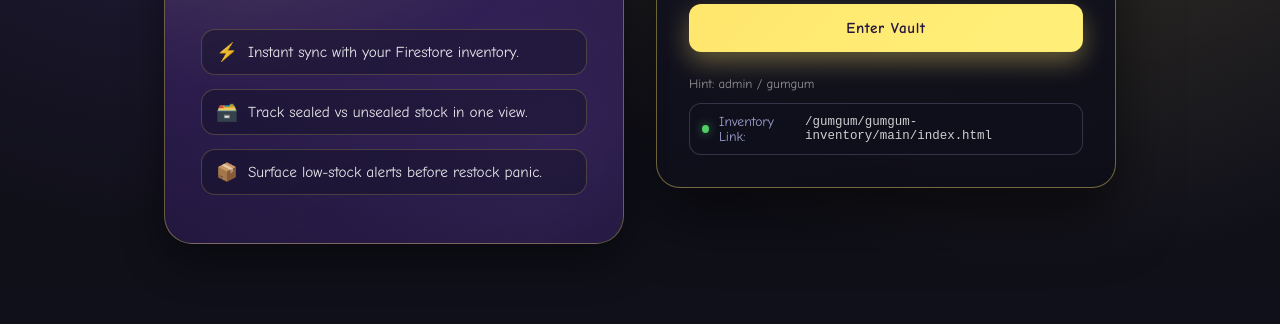
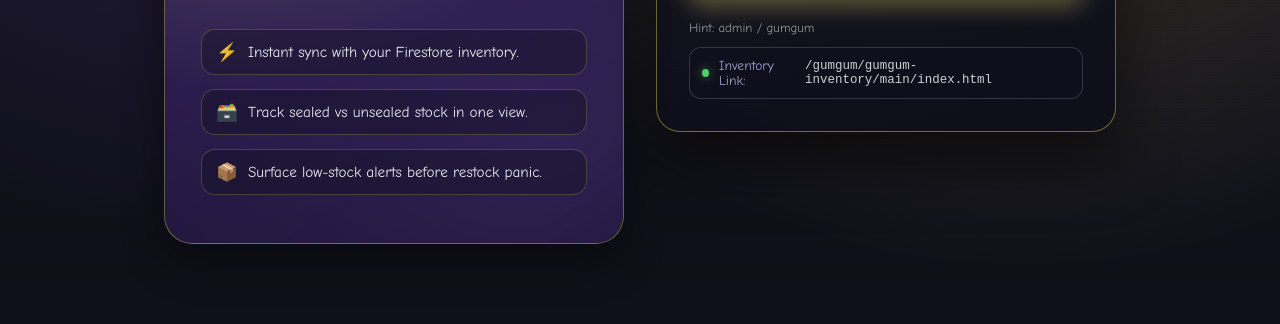
Before and after one commit to j-mrles/LinkTree, a plain HTML site: page gumgum/gumgum-inventory/login/login.html in a window 1280 px wide. Shown: the part 512-836 px from the top of the page. Drawn offline with Linux system fonts and the light colour scheme.

Commit message:
Updated CSS styles for body and textarea elements to improve scrolling behavior and alignment. Added overflow properties to body for better content management.

```diff
--- a/gumgum/gumgum-inventory/main/style.css
+++ b/gumgum/gumgum-inventory/main/style.css
@@ -25,6 +25,8 @@ body {
     var(--bg);
   color: var(--text);
   min-height: 100vh;
+  overflow-x: hidden;
+  overflow-y: auto;
 }
 
 body.modal-open {
@@ -526,7 +528,8 @@ textarea {
   display: grid;
   grid-template-columns: repeat(auto-fit, minmax(320px, 1fr));
   gap: 32px;
-  align-items: center;
+  align-items: start;
+  align-content: start;
 }
 
 .login-hero {
```
